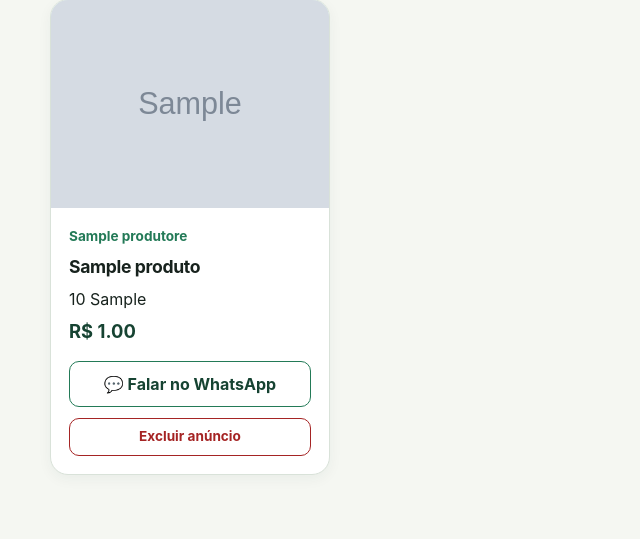
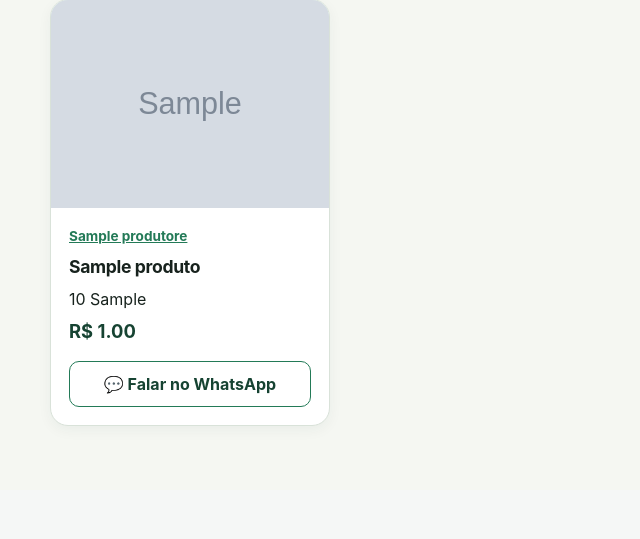
Before and after one commit to AlunoLucasGC/ProjectInteger, a Flask app: page / in a window 1280 px wide. Shown: the part 757-1296 px from the top of the page, without its empty margins (0-640 px from the left). After the commit the page ends 1183 px from the top, so only its background shows below. Run offline with Flask 3, Linux system fonts and the light colour scheme; tables that the repository leaves empty hold one stand-in row (values such as "Sample post"); grey boxes marked "Sample" are stand-in pictures.

Commit message:
fix: contato do catálogo via WhatsApp sem ação de exclusão pública

```diff
--- a/templates/index.html
+++ b/templates/index.html
@@ -17,10 +17,9 @@
         <a class="product-image-link" href="{{ url_for('detalhes_produto', product_id=produto.id) }}" aria-label="Ver detalhes de {{ produto.nome }}">
           {% if produto.imagem %}<img src="{{ produto.imagem if produto.imagem.startswith('http') else url_for('upload', nome=produto.imagem) }}" alt="Foto de {{ produto.nome }}" loading="lazy">{% else %}<div class="image-placeholder" aria-hidden="true">🌿</div>{% endif %}
         </a>
-        <div class="product-body"><p class="producer">{{ produto.produtor }}</p><h3><a class="product-title-link" href="{{ url_for('detalhes_produto', product_id=produto.id) }}">{{ produto.nome }}</a></h3><p>{{ produto.quantidade }} {{ produto.unidade }}</p><strong>R$ {{ produto.preco }}</strong>
+        <div class="product-body"><p class="producer"><a class="producer-link-inline" href="{{ url_for('perfil_produtor_publico', producer_id=produto.produtor_id) }}">{{ produto.produtor }}</a></p><h3><a class="product-title-link" href="{{ url_for('detalhes_produto', product_id=produto.id) }}">{{ produto.nome }}</a></h3><p>{{ produto.quantidade }} {{ produto.unidade }}</p><strong>R$ {{ produto.preco }}</strong>
           {% set telefone = produto.contato|replace(' ', '')|replace('(', '')|replace(')', '')|replace('-', '')|replace('+', '') %}
-          {% if telefone %}<a class="contact" href="https://wa.me/{{ telefone }}?text={{ ('Olá! Encontrei seu anúncio de ' ~ produto.nome ~ ' no Feira Fácil e gostaria de saber mais sobre o produto.')|urlencode }}" target="_blank" rel="noopener noreferrer">💬 Falar no WhatsApp</a>{% else %}<span class="contact-disabled">Contato indisponível</span>{% endif %}
-          <form action="{{ url_for('excluir_produto', product_id=produto.id) }}" method="post" onsubmit="return confirm('Excluir este anúncio do catálogo?');"><button class="delete-product" type="submit">Excluir anúncio</button></form>
+          {% if telefone %}<a class="contact" href="https://wa.me/{{ telefone }}?text={{ ('Olá! Encontrei seu anúncio de ' ~ produto.nome ~ ' no Feira Fácil e gostaria de saber mais sobre o produto.')|urlencode }}" target="_blank" rel="noopener noreferrer" aria-label="Falar com {{ produto.produtor }} pelo WhatsApp">💬 Falar no WhatsApp</a>{% else %}<span class="contact-disabled">Contato indisponível</span>{% endif %}
         </div>
       </article>{% endfor %}</div>{% else %}<div class="empty-state"><h3>Nenhum produto encontrado.</h3><p>{% if busca %}Tente outro termo de busca.{% else %}Seja o primeiro produtor a publicar uma oferta.{% endif %}</p><a class="producer-link" href="{{ url_for('cadastro') }}">Cadastrar produto</a></div>{% endif %}
     </section>
```
